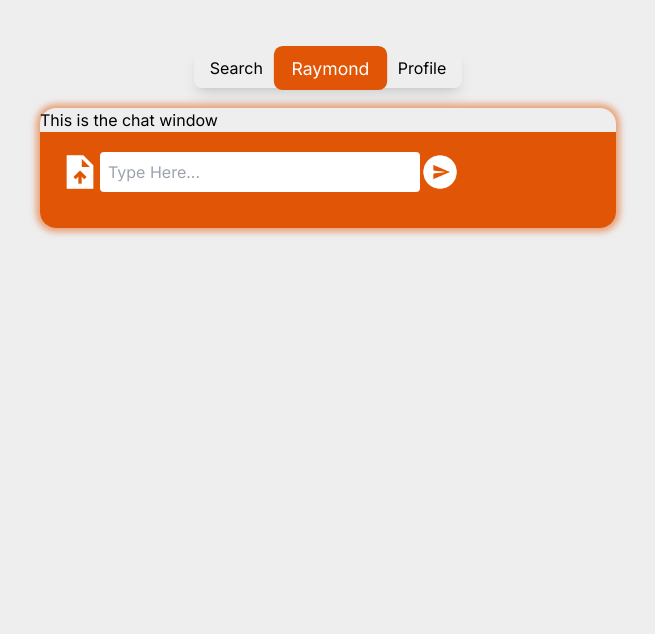
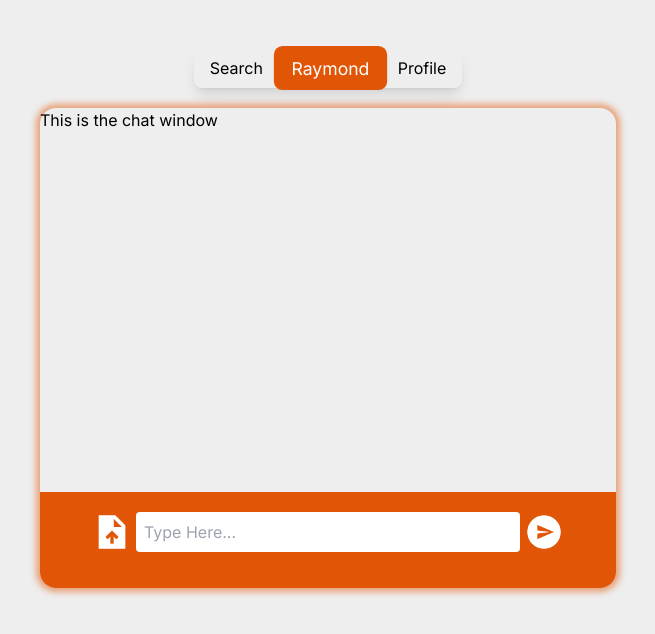
Before and after one commit to natelalor/resumate, a Next.js app: page /raymond in a window 1280 px wide. Shown: the top 634 px of the page, without its empty margins (312-967 px from the left). Built offline with nearby package versions, Linux system fonts and the light colour scheme.

Commit message:
styling ChatBar plus some small styling improvements

```diff
--- a/src/app/raymond/components/ChatBar.tsx
+++ b/src/app/raymond/components/ChatBar.tsx
@@ -15,7 +15,7 @@ export default function ChatBar() {
                     <img src="./images/file_upload.png" alt="Upload File" className="w-full h-full" />
                 </label>
                 {/* response text input */}
-                <input type="text" id="respond" name="respond" placeholder="Type Here..." className="mb-4 p-2 w-80 rounded focus:outline-none" />
+                <input type="text" id="respond" name="respond" placeholder="Type Here..." className="mb-4 ml-1 mr-1 p-2 w-96 rounded focus:outline-none" />
                 {/* submit text */}
                 <button type="submit" className="w-10 h-10 rounded-full">
                     <img src="./images/send-circle.png" alt="Submit" className="w-full h-full" />
--- a/src/app/raymond/components/ChatWindow.tsx
+++ b/src/app/raymond/components/ChatWindow.tsx
@@ -7,7 +7,7 @@ import { useRouter } from 'next/navigation';
 export default function ChatWindow() {
 
     return (
-        <div className="">
+        <div className="h-96">
             <p>
                 This is the chat window
             </p>
--- a/src/app/raymond/page.tsx
+++ b/src/app/raymond/page.tsx
@@ -22,7 +22,7 @@ export default function Raymond() {
           <ChatWindow />
         </div>
         {/* chat response bar */}
-        <div className="flex w-full bg-theme-orange rounded-bl-2xl rounded-br-2xl">
+        <div className="flex w-full justify-center bg-theme-orange rounded-bl-2xl rounded-br-2xl">
           <ChatBar />
         </div>
       </div>
```
